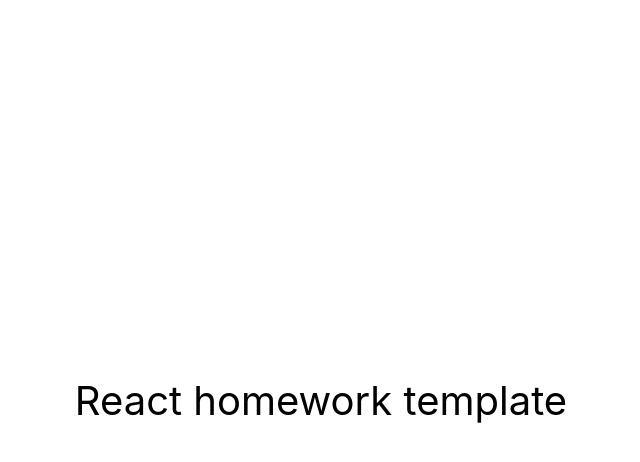
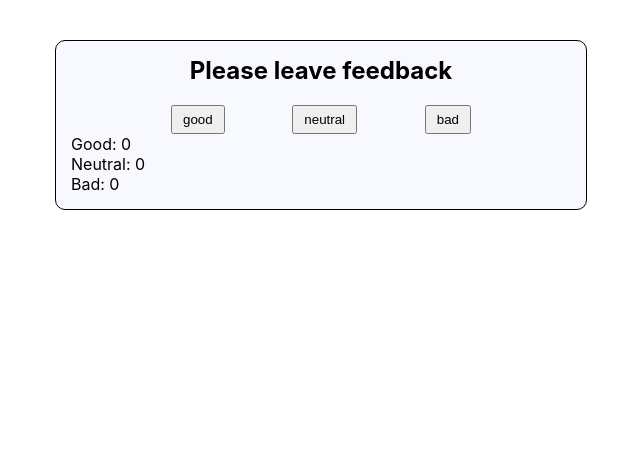
Before and after one commit to Yaroslav2023/goit-react-hw-02-feedback, a React (Create React App) app: page / in a window 1280 px wide. Shown: the top 462 px of the page, without its empty margins (319-959 px from the left). Built offline with nearby package versions, Linux system fonts and the light colour scheme.

Commit message:
task1-1.0

```diff
--- a/src/components/App.jsx
+++ b/src/components/App.jsx
@@ -1,16 +1,23 @@
-export const App = () => {
-  return (
-    <div
-      style={{
-        height: '100vh',
-        display: 'flex',
-        justifyContent: 'center',
-        alignItems: 'center',
-        fontSize: 40,
-        color: '#010101'
-      }}
-    >
-      React homework template
-    </div>
-  );
-};
+import React, { Component } from 'react';
+import Section from './Section';
+import Statistics from './Statistics';
+import FeedbackOptions from './FeedbackOptions';
+
+class App extends Component {
+  state = {
+    good: 0,
+    neutral: 0,
+    bad: 0,
+  };
+
+  render() {
+    return (
+      <Section title="Please leave feedback">
+        {/* <FeedbackOptions options={ } onLeaveFeedback={ }></FeedbackOptions> */}
+        {/* <Statistics good={} neutral={} bad={} total={countTotalFeedback()} positivePercentage={}></Statistics> */}
+      </Section>
+    );
+  }
+}
+
+export default App;
--- /dev/null
+++ b/src/components/FeedbackOptions/FeedbackOptions.jsx
@@ -0,0 +1,21 @@
+import cl from './feedbackOptions.module.css';
+import React from 'react';
+
+const FeedbackOptions = ({ options, onLeaveFeedback }) => {
+  return (
+    <div className={cl.buttonsWrap}>
+      {options.map(option => (
+        <button
+          className={cl.btn}
+          key={option}
+          type="button"
+          onClick={() => onLeaveFeedback(option)}
+        >
+          {option}
+        </button>
+      ))}
+    </div>
+  );
+};
+
+export default FeedbackOptions;
--- /dev/null
+++ b/src/components/FeedbackOptions/feedbackOptions.module.css
@@ -0,0 +1,14 @@
+.buttonsWrap {
+
+    width: 300px;
+    display: flex;
+    margin-top: 20px;
+    margin-right: auto;
+    margin-left: auto;
+    justify-content: space-between;
+}
+
+.btn {
+    padding: 5px 10px;
+
+}
--- /dev/null
+++ b/src/components/FeedbackOptions/index.js
@@ -0,0 +1 @@
+export { default } from './FeedbackOptions'
--- /dev/null
+++ b/src/components/Section/Section.jsx
@@ -0,0 +1,47 @@
+import React, { Component } from 'react';
+import cl from './section.module.css';
+import PropTypes from 'prop-types';
+import Statistics from '../Statistics';
+import FeedbackOptions from '../FeedbackOptions';
+
+class Section extends Component {
+  static defaultProps = {
+    title: 'Please leave feedback',
+  };
+
+  state = {
+    good: 0,
+    neutral: 0,
+    bad: 0,
+    title: this.props.title,
+  };
+
+  onClickFeedback = value => {
+    this.setState(prevState => ({
+      [value]: prevState[value] + 1,
+    }));
+  };
+
+  render() {
+    return (
+      <section className={cl.section}>
+        <h2 className={cl.title}>{this.state.title}</h2>
+        <FeedbackOptions
+          options={['good', 'neutral', 'bad']}
+          onLeaveFeedback={this.onClickFeedback}
+        />
+        <Statistics
+          good={this.state.good}
+          neutral={this.state.neutral}
+          bad={this.state.bad}
+        ></Statistics>
+      </section>
+    );
+  }
+}
+
+Section.propTypes = {
+  title: PropTypes.string.isRequired,
+};
+
+export default Section;
--- /dev/null
+++ b/src/components/Section/index.js
@@ -0,0 +1 @@
+export { default } from './Section'
--- /dev/null
+++ b/src/components/Section/section.module.css
@@ -0,0 +1,21 @@
+* {
+    padding: 0;
+    margin: 0;
+    list-style-type: none;
+}
+
+.section {
+    width: 500px;
+    margin-top: 40px;
+    margin-bottom: 100px;
+    margin-right: auto;
+    margin-left: auto;
+    padding: 15px;
+    border-radius: 10px;
+    border: 1px solid;
+    background-color: ghostwhite;
+}
+
+.title {
+    text-align: center;
+}
--- /dev/null
+++ b/src/components/Statistics/Statistics.jsx
@@ -0,0 +1,13 @@
+import cl from './statistics.module.css';
+
+const Statistics = ({ good, neutral, bad }) => {
+  return (
+    <ul>
+      <li>Good: {good}</li>
+      <li>Neutral: {neutral}</li>
+      <li>Bad: {bad}</li>
+    </ul>
+  );
+};
+
+export default Statistics;
--- /dev/null
+++ b/src/components/Statistics/index.js
@@ -0,0 +1 @@
+export { default } from './Statistics'
--- a/src/index.js
+++ b/src/index.js
@@ -1,10 +1,10 @@
 import React from 'react';
 import ReactDOM from 'react-dom/client';
-import { App } from 'components/App';
+import App from 'components/App';
 import './index.css';
 
 ReactDOM.createRoot(document.getElementById('root')).render(
   <React.StrictMode>
     <App />
   </React.StrictMode>
-);
+)
```
Also changed, not shown: src/components/Statistics/statistics.module.css (added).
